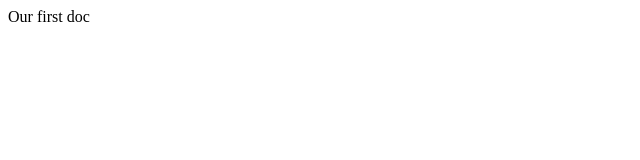
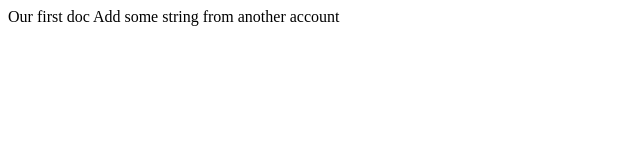
Before and after one commit to maksymbondaruk/first-repo, a plain HTML site: page index.html in a window 1280 px wide. Shown: the whole page, without its empty margins (0-640 px from the left). Drawn offline with Linux system fonts and the light colour scheme.

Commit message:
commit from another account

```diff
--- a/index.html
+++ b/index.html
@@ -1,12 +1,16 @@
 <!DOCTYPE html>
 <html lang="en">
+
 <head>
     <meta charset="UTF-8">
     <meta name="viewport" content="width=device-width, initial-scale=1.0">
     <meta http-equiv="X-UA-Compatible" content="ie=edge">
     <title>Document</title>
 </head>
+
 <body>
     Our first doc
+    Add some string from another account
 </body>
+
 </html>
```
